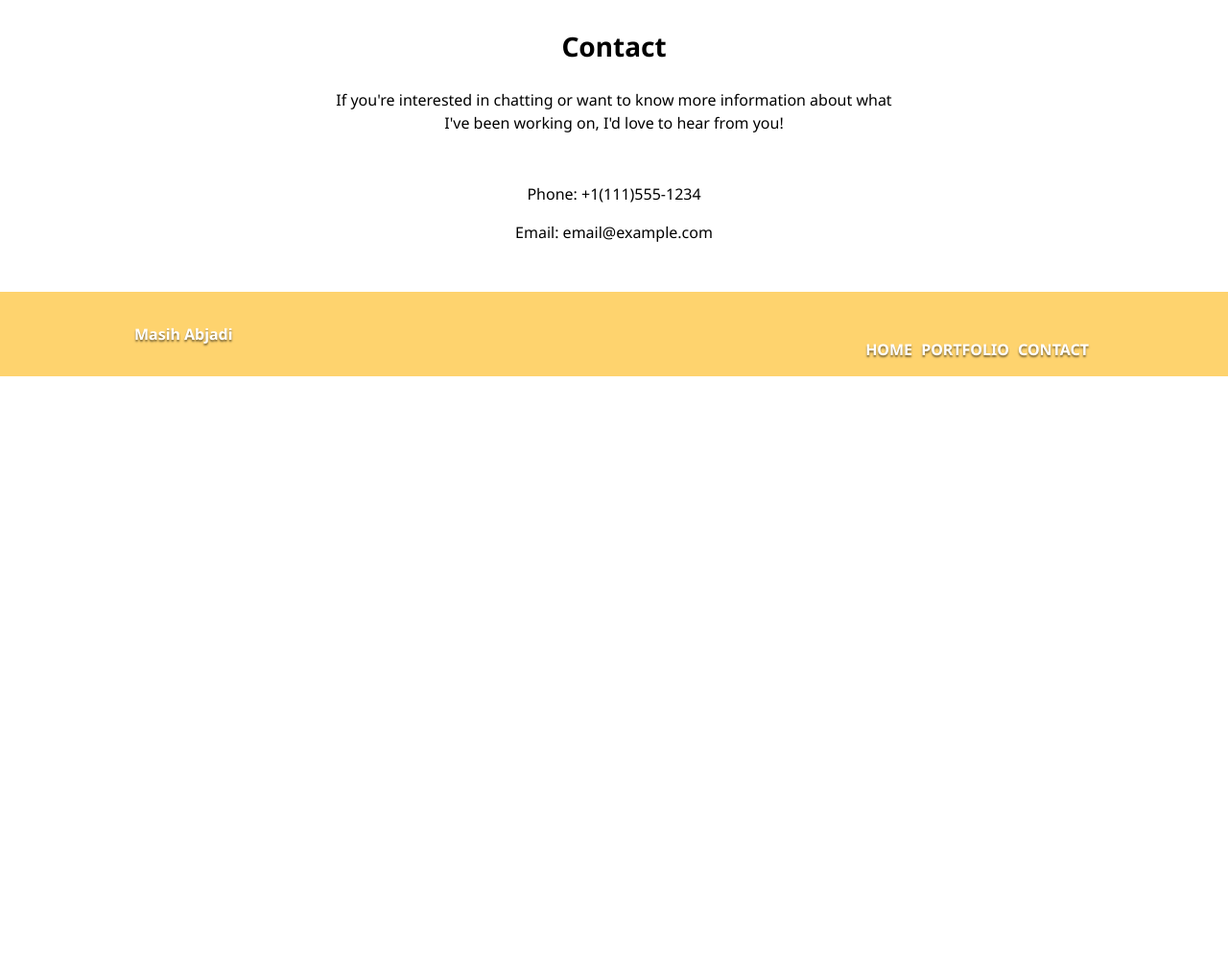
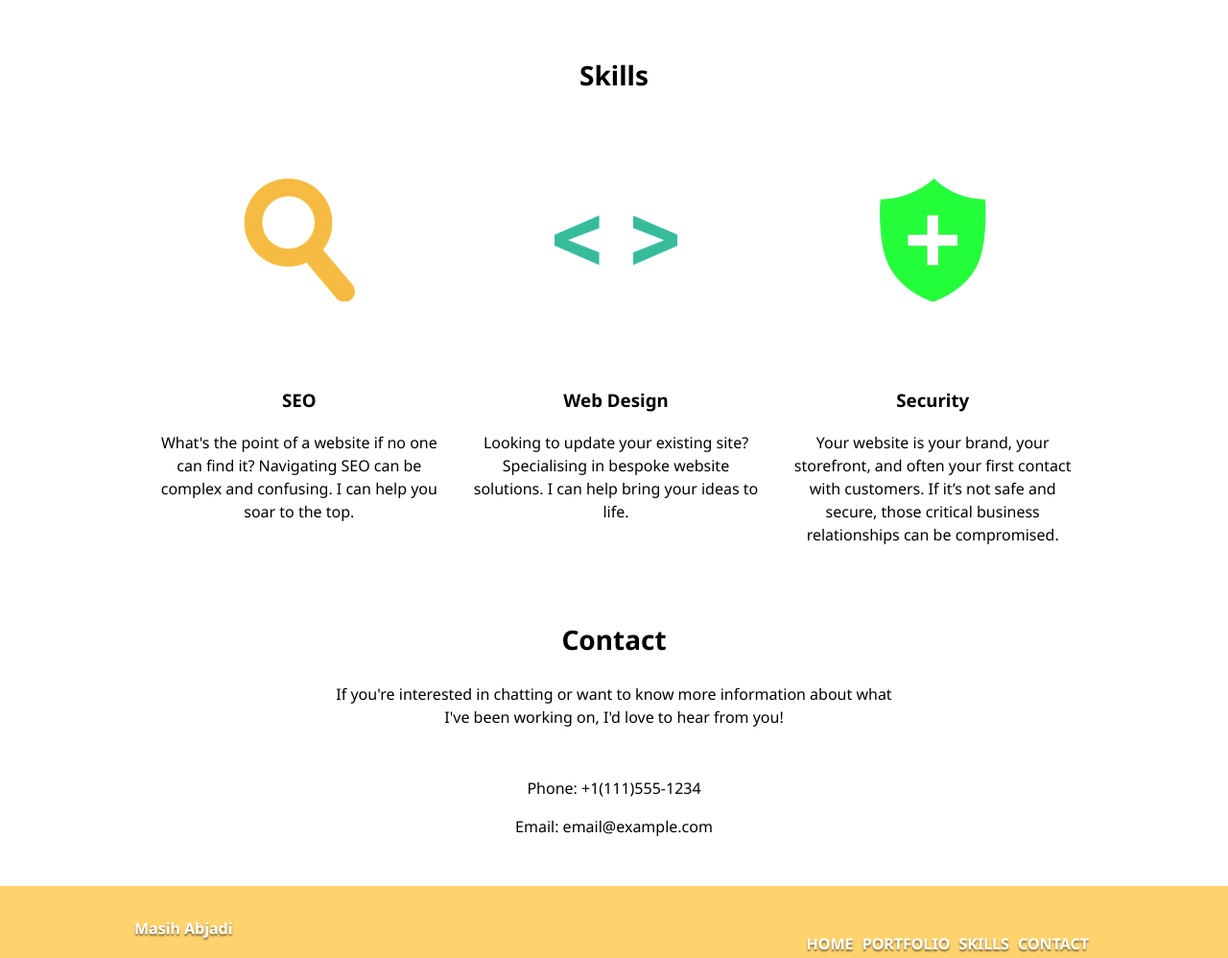
Before and after one commit to MasihTak/TD-Project2, a plain HTML site: page index.html in a window 1280 px wide. Shown: the part 1144-2142 px from the top of the page at 96% size. Before the commit the page ends 1536 px from the top, so only its background shows below. Drawn offline with nearby package versions, Linux system fonts and the light colour scheme.

Commit message:
Added skills section

```diff
--- a/css/style.css
+++ b/css/style.css
@@ -60,6 +60,7 @@ li a {
     display: block;
     padding: 10px 0;
 }
+
 /* Info Section */
 
 #info, #contact {
@@ -72,6 +73,14 @@ li a {
     left: 50%;
     transform: translate(-50%);
 }
+
+/* SKILLS */
+
+#skills {
+    margin: 60px 0;
+}
+
+/* FOOTER */
 
 footer {
     background: #FED36E;
--- a/index.html
+++ b/index.html
@@ -16,6 +16,7 @@
       <ul class="main-nav">
         <li><a href="#home">Home</a></li>
         <li><a href="#portfolio">Portfolio</a></li>
+        <li><a href="#skills">Skills</a></li>
         <li><a href="#contact">Contact</a></li>
       </ul>
     </div>
@@ -58,6 +59,24 @@
         <p>Someone can enter in the numbers they want, and press the big blue button and get the result.</p>
       </div>
     </section>
+    <section id="skills" class="center">
+      <h2>Skills</h2>
+      <div class="item">
+        <img src="images/seo.png" alt="Seo Icon">
+        <h3>SEO</h3>
+        <p>What's the point of a website if no one can find it? Navigating SEO can be complex and confusing. I can help you soar to the top.</p>
+      </div>
+      <div class="item">
+        <img src="images/code.png" alt="Code Icon">
+        <h3>Web Design</h3>
+        <p>Looking to update your existing site? Specialising in bespoke website solutions. I can help bring your ideas to life. </p>
+      </div>
+      <div class="item">
+        <img src="images/security.png" alt="Security">
+        <h3>Security</h3>
+        <p>Your website is your brand, your storefront, and often your first contact with customers. If it’s not safe and secure, those critical business relationships can be compromised.</p>
+      </div>
+    </section>
     <section id="contact">
       <h2 class="center">Contact</h2>
       <p>If you're interested in chatting or want to know more information about what I've been working on, I'd love to hear from you!</p>
@@ -74,6 +93,7 @@
       <ul class="footer-nav">
         <li><a href="#home">Home</a></li>
         <li><a href="#portfolio">Portfolio</a></li>
+        <li><a href="#skills">Skills</a></li>
         <li><a href="#contact">Contact</a></li>
       </ul>
     </div>
```
Also changed, not shown: images/code.png (added), images/security.png (added), images/seo.png (added), 1 other file.
